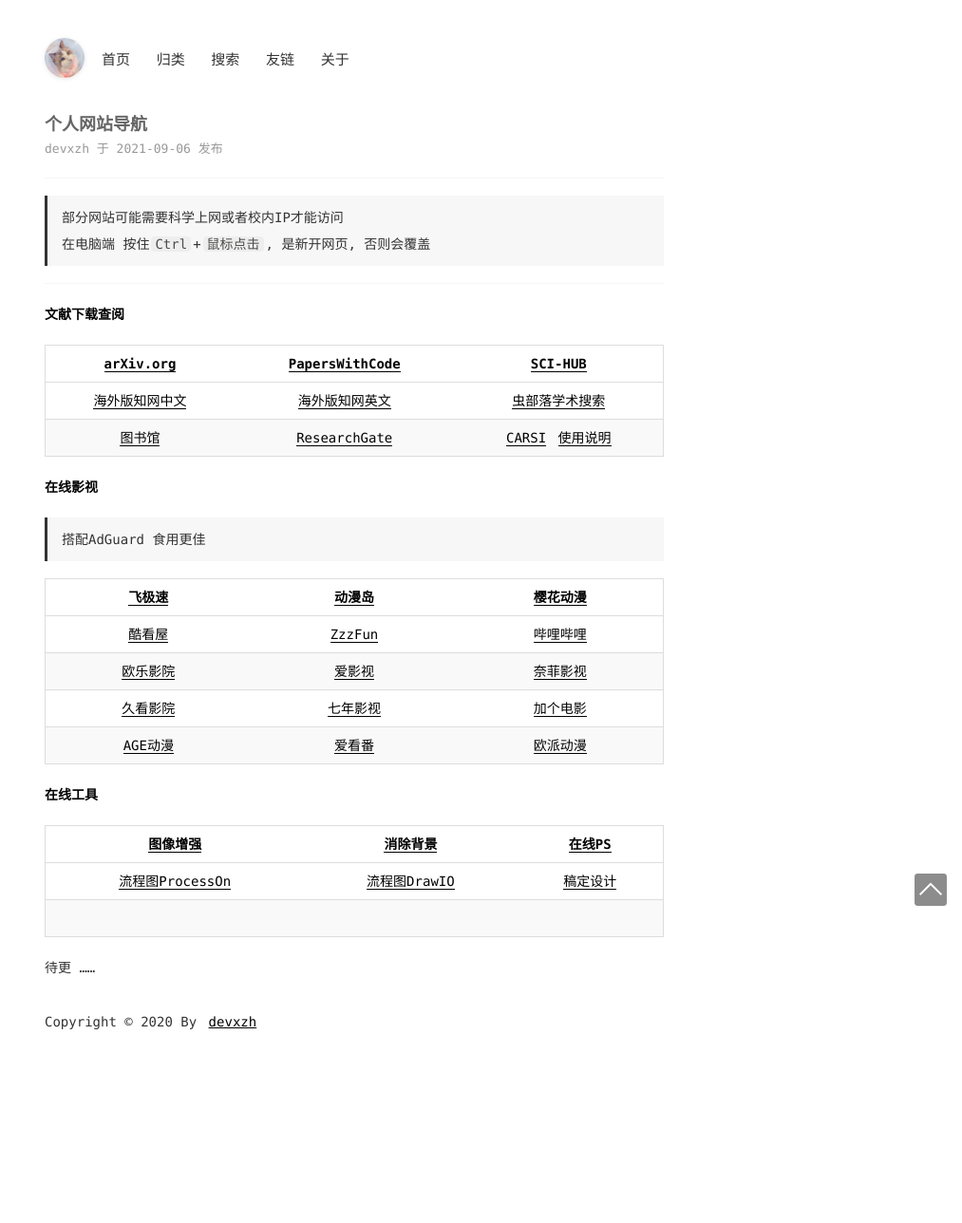
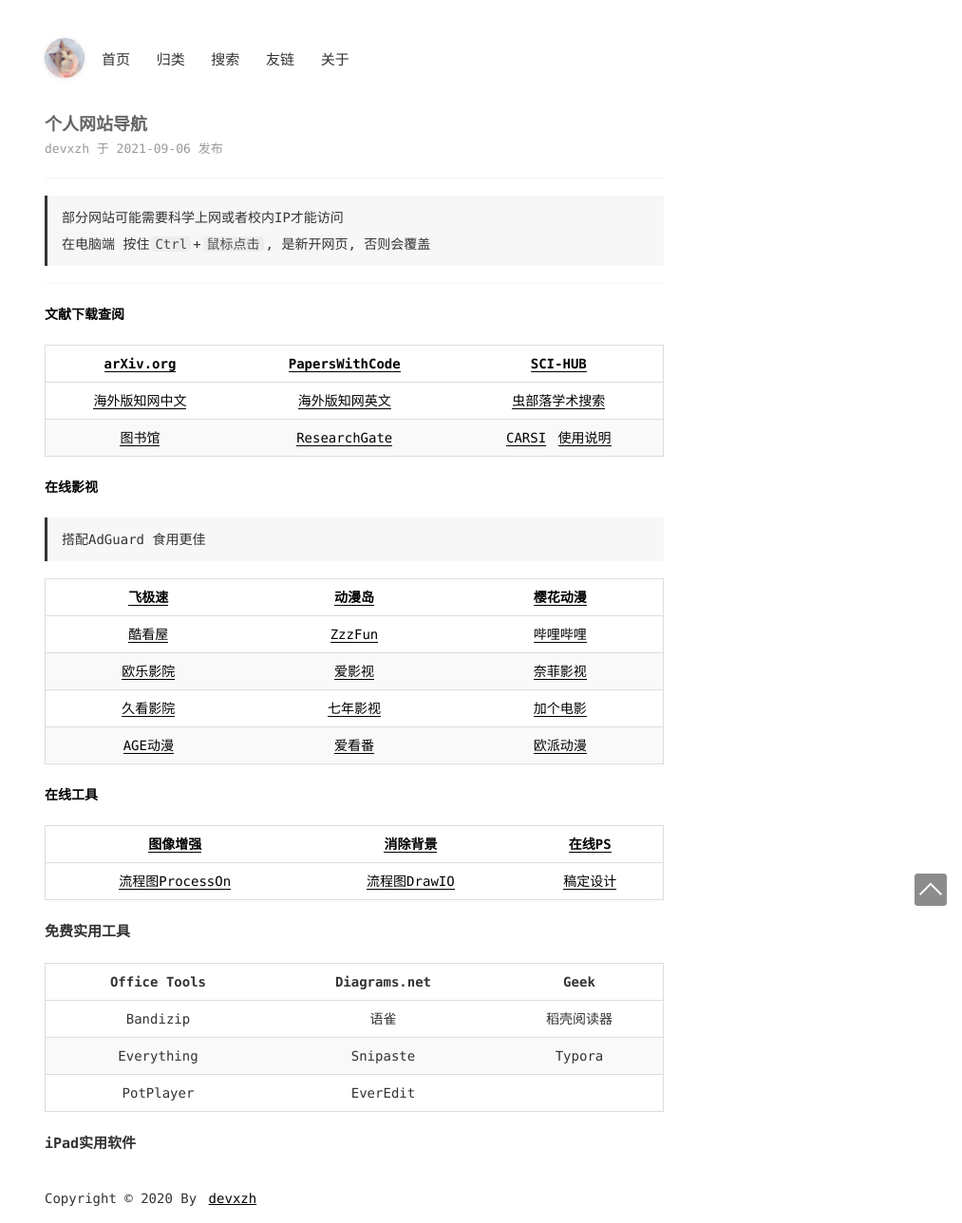
Before and after one commit to devxzh/devxzh.github.io, a Jekyll site: the page built from _posts/2021-09-06-个人网站导航.md, in a window 1280 px wide. Shown: the whole page at 95% size, without its empty margins (267-1280 px from the left). Built offline with Jekyll 4.4.1, drawn with Linux system fonts in a browser that asks for light colours; comment, search, counter and statistics services are not loaded; before the commit the page ends 1102 px from its top, so only the background shows below that.

Commit message:
Update 2021-09-06-个人网站导航.md

```diff
--- a/_posts/2021-09-06-个人网站导航.md
+++ b/_posts/2021-09-06-个人网站导航.md
@@ -35,6 +35,13 @@ categories: [网址,实用工具,学术搜索]
 |    [图像增强](https://waifu2x.booru.pics/)    |        [消除背景](https://www.remove.bg/zh)         | [在线PS](https://www.photopea.com/)  |
 | :-------------------------------------------: | :-------------------------------------------------: | :----------------------------------: |
 | [流程图ProcessOn](https://www.processon.com/) | [流程图DrawIO](https://app.diagrams.net/?src=about) | [稿定设计](https://www.gaoding.com/) |
-|                                               |                                                     |                                      |
 
-待更 ......
+##### 免费实用工具
+
+| Office Tools | Diagrams.net |    Geek    |
+| :----------: | :----------: | :--------: |
+|   Bandizip   |     语雀     | 稻壳阅读器 |
+|  Everything  |   Snipaste   |   Typora   |
+|  PotPlayer   |   EverEdit   |            |
+
+##### iPad实用软件
```
